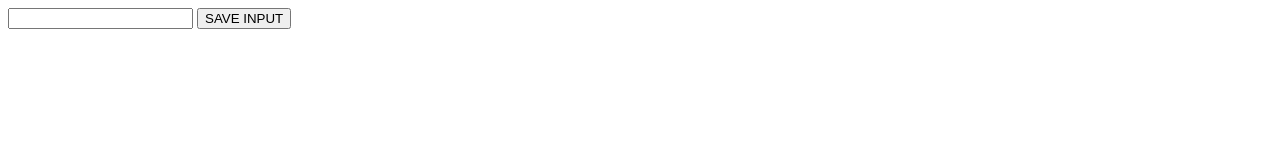
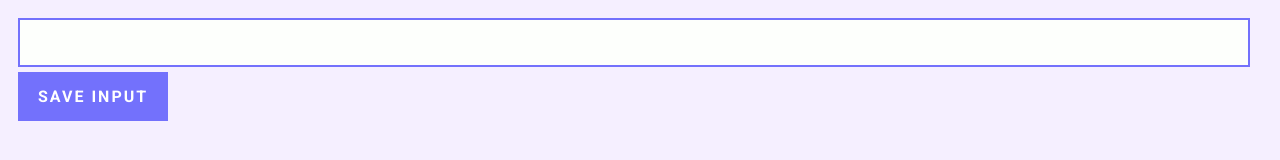
Before and after one commit to sisandamthabela/fcc-chrome-extension, a plain HTML site: page index.html in a window 1280 px wide. Drawn offline with Linux system fonts and the light colour scheme.

Commit message:
Styles the page

```diff
--- a/index.html
+++ b/index.html
@@ -5,11 +5,17 @@
     <meta name="viewport" content="width=device-width, initial-scale=1.0" />
     <title>chrome extension</title>
     <link rel="stylesheet" href="styles.css" />
+    <link rel="preconnect" href="https://fonts.googleapis.com" />
+    <link rel="preconnect" href="https://fonts.gstatic.com" crossorigin />
+    <link
+      href="https://fonts.googleapis.com/css2?family=Roboto:ital,wght@0,100..900;1,100..900&display=swap"
+      rel="stylesheet"
+    />
   </head>
   <body>
-    <input type="text" id="input-el">
+    <input type="text" id="input-el" />
     <button id="input-btn">SAVE INPUT</button>
-
+    <p id="leads-el"></p>
 
     <script src="index.js"></script>
   </body>
--- a/index.js
+++ b/index.js
@@ -0,0 +1,12 @@
+const inputEl = document.querySelector("#input-el");
+const inputBtn = document.querySelector("#input-btn");
+let leadsEl = document.querySelector("#leads-el");
+let myLeads = [];
+
+inputBtn.addEventListener("click", function () {
+  myLeads.push(inputEl.value);
+});
+
+for (let i = 0; i < myLeads.length; i++) {
+  leadsEl.innerHTML += "<li>" + myLeads[i] + "</li>";
+}
--- a/styles.css
+++ b/styles.css
@@ -0,0 +1,25 @@
+body {
+  padding: 10px;
+  background-color:#f5efff ;
+  font-family: "Roboto", sans-serif;
+}
+
+input {
+  width: 99%;
+  margin-bottom: 5px;
+  padding: 15px 15px;
+  border: 2px solid #7371fc;
+  box-sizing: border-box;
+  background-color: #fdfffc;
+}
+
+button {
+  padding: 15px 20px;
+  color: white;
+  background-color: #7371fc;
+  border: 0;
+  font-weight: bold;
+  font-family: inherit;
+  letter-spacing: 2px;
+  font-size: 16px;
+}
```
